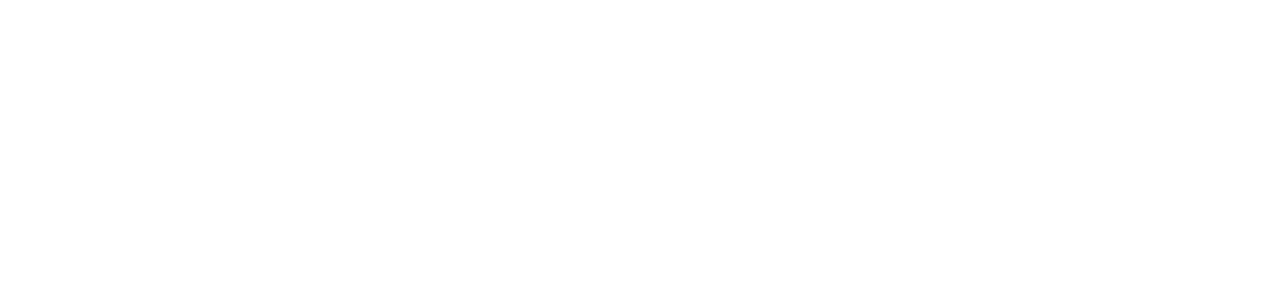
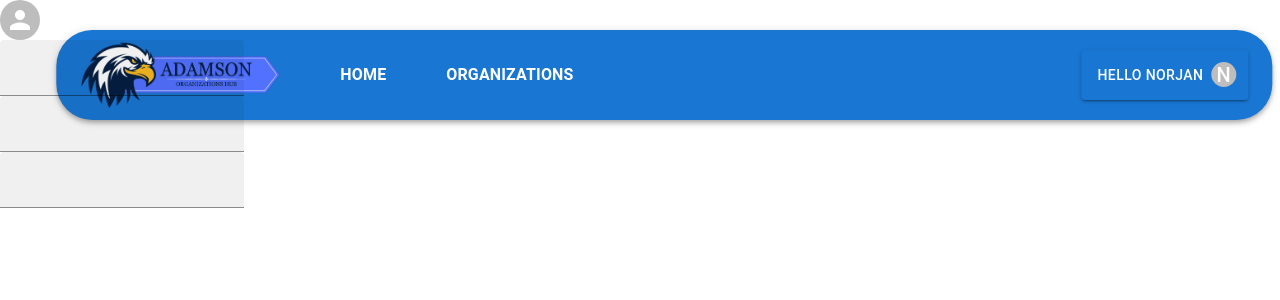
Before and after one commit to SwiftNCloak/aduorg-blogapp, a Next.js app: page /user_profile in a window 1280 px wide. Shown: the top 300 px of the page. Built offline with nearby package versions, Linux system fonts and the light colour scheme.

Commit message:
progress: user profile page

```diff
--- a/app/login/page.tsx
+++ b/app/login/page.tsx
@@ -1,7 +1,7 @@
 "use client";
 
 import style from "./login.module.css";
-import { TextField, Button, Checkbox, FormControlLabel } from "@mui/material";
+import { TextField, Button, Checkbox, FormControlLabel, FormControl } from "@mui/material";
 import logo from "../../public/logo_aduOrg.png";
 import Image from "next/image";
 import Link from "next/link";
@@ -58,7 +58,7 @@
         <h4 className={style.login_quote}>
           GROWING IN ADAMSON IS BETTER WITH ORGANIZATION.
         </h4>
-        <form className={style.form_design} onSubmit={handleSubmit}>
+        <FormControl className={style.form_design} onSubmit={handleSubmit}>
           <div className={style.tf_box}>
             <TextField
               label="AdU Email Address"
@@ -98,7 +98,7 @@
             </Button>
             <Link href="/signup">No account? Click here.</Link>
           </div>
-        </form>
+        </FormControl>
       </div>
     </div>
   );
--- a/app/organization_feed/page.tsx
+++ b/app/organization_feed/page.tsx
@@ -32,8 +32,6 @@
     image: ImagePH,
   };
 
-
-
   return (
     <div className={style.parent}>
       <div>
@@ -49,7 +47,7 @@
 
                 <div className={style.header_imagebox}>
 
-                <Avatar alt="Remy Sharp" src= "../../public/placeholder_orgfeed.png" sx = {{width: 300, height: 300}} className = {style.avatar_design}/>
+                <Avatar alt="Remy Sharp" src= "/avatar_placeholder.png" sx = {{width: 300, height: 300}} className = {style.avatar_design}/>
 
                 </div>
 
--- a/app/orgpage/page.tsx
+++ b/app/orgpage/page.tsx
@@ -1,5 +1,5 @@
 'use client';
-import { Container, Typography, TextField, Button, Grid, Paper } from '@mui/material';
+import { Container, Typography, TextField, Button, Grid, Paper, InputAdornment, FormControl } from '@mui/material';
 import style from './orgpage.module.css';
 import Navbar from "../components/navbar/navbar";
 import Image from 'next/image';
@@ -7,10 +7,12 @@
 import logo2 from "../../public/logo_aduOrg.png"
 import OrgCard from '../components/org_card/orgCard';
 import Link from 'next/link';
+import SearchRoundedIcon from '@mui/icons-material/SearchRounded';
+
+export default function Orgpage() {
 
 
 
-export default function Orgpage() {
   return (
     <div className={style.parent}>
       <div className={style.header_background}>
@@ -31,8 +33,18 @@
       </div>
 
       <div className={style.org_page}>
-        <div>
+        <div className={style.bottom_header}>
           <Typography variant='h4' className={style.title_bottom}>ORGANIZATIONS</Typography>
+
+          <FormControl>
+            <TextField variant="outlined" className={style.searchbar} InputProps={{
+            startAdornment: (
+              <InputAdornment position="start">
+                <SearchRoundedIcon />
+              </InputAdornment>
+            ),
+          }}/>
+          </FormControl>
         </div>
         <Grid container rowSpacing={3} columnSpacing={3} className={style.grid_design}>
             <Grid item xs = {3}>
--- a/app/signup/page.tsx
+++ b/app/signup/page.tsx
@@ -1,7 +1,7 @@
 "use client";
 
 import style from "./signup.module.css";
-import { TextField, Button } from "@mui/material";
+import { TextField, Button, FormControl} from "@mui/material";
 import logo from "../../public/logo_aduOrg.png";
 import Image from "next/image";
 import Link from "next/link";
@@ -62,7 +62,7 @@
         <h4 className={style.register_quote}>
           Register to be aware of what’s happening.
         </h4>
-        <form className={style.form_design} onSubmit={handleSubmit}>
+        <FormControl className={style.form_design} onSubmit={handleSubmit}>
           <div className={style.tf_box}>
 
           <TextField
@@ -116,7 +116,7 @@
             </Button>
             <Link href="/login">Already have an Account? Click here.</Link>
           </div>
-        </form>
+        </FormControl>
       </div>
     </div>
   );
--- a/app/user_profile/page.tsx
+++ b/app/user_profile/page.tsx
@@ -1,7 +1,23 @@
 "use client";
 
-import Typography from "@mui/material";
+import Typography, { Avatar, FormControl, TextField } from "@mui/material";
+import Navbar from "../components/navbar/navbar";
 
 export default function UserProfilePage() {
-  <Typography variant="h6">HELLO NORJAN</Typography>;
+  return(
+    <div>
+      <Navbar />
+      <div>
+        <Avatar ></Avatar>
+      </div>
+
+      <div>
+        <FormControl>
+          <TextField variant="filled"/>
+          <TextField variant="filled"/>
+          <TextField variant="filled"/>
+        </FormControl>
+      </div>
+    </div>
+  )
 }
```
Also changed, not shown: app/orgpage/orgpage.module.css (+11 -0 lines), app/user_profile/user_profile.module.css (added).
